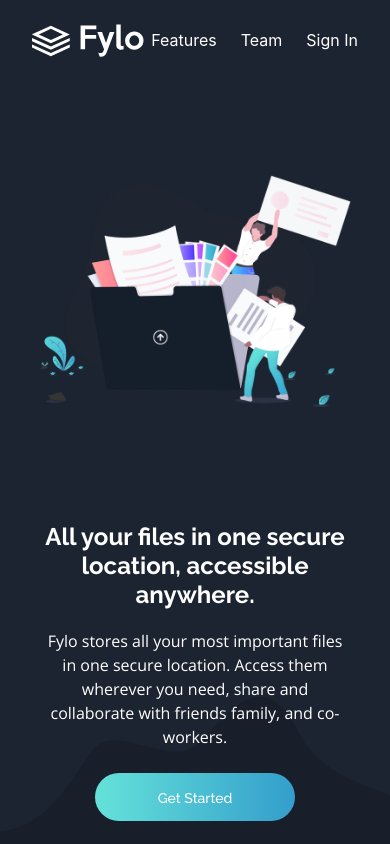
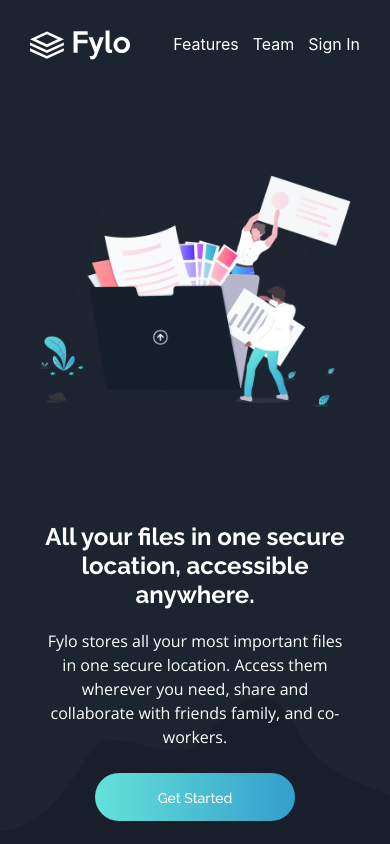
Before and after one commit to anchsk/daysofcode, a Next.js app: page /fylo in a window 390 px wide. Shown: the top 844 px of the page. Built offline with nearby package versions, Linux system fonts and the light colour scheme.

Commit message:
fix styles mobile

```diff
--- a/components/Fylo/sections/Subscribe.js
+++ b/components/Fylo/sections/Subscribe.js
@@ -49,7 +49,7 @@ export const SectionSubscribe = styled(Section)`
 `
 
 export const Content = styled(SectionContent)`
-  width: 60%; //need fix
+  width: 70%; //need fix
   margin: 0 auto;
   background-color: ${colors.darkBlueIntro};
   padding: 24px;
@@ -68,16 +68,17 @@ export const Content = styled(SectionContent)`
     max-width: 48ch;
     margin-bottom: 20px;
   }
-  /* @media screen and ${devices.tablet} {
+   @media screen and ${devices.tablet} {
     width: 60%;
-  } */
+  }
 `
 export const Form = styled.form`
-  width: 100%;
+  //width: 100%;
   display: flex;
   flex-direction: column;
   align-items: center;
   width: 220px;
+  margin: 12px;
 
   input {
     height: 36px;
@@ -90,11 +91,13 @@ export const Form = styled.form`
   }
   button {
     width: 100%;
+    white-space: nowrap;
+
   }
 
   @media screen and ${devices.laptop} {
     display: grid;
-    grid-template-columns: 2fr 1fr;
+    grid-template-columns: 3fr 2fr;
     grid-template-rows: auto;
     grid-column-gap: 12px;
     width: 70%;
--- a/components/Fylo/styled.js
+++ b/components/Fylo/styled.js
@@ -27,17 +27,18 @@ export const Header = styled.header`
   flex-direction: row;
   align-items: center;
   justify-content: space-between;
-  padding: 24px 32px;
+  padding: 30px 30px 24px 30px;
   z-index: 1;
 
   @media screen and ${devices.tablet} {
     padding: 32px 48px;
+    font-size: 14px;
   }
 `
 export const Logo = styled.div`
   display: grid;
   place-items: center;
-  width: 120px;
+  width: 100px;
 
   @media screen and ${devices.tablet} {
     width: 180px;
@@ -51,7 +52,7 @@ export const Nav = styled.nav`
   justify-content: flex-end;
 `
 export const NavLink = styled.a`
-  margin-left: 24px;
+  margin-left: 14px;
   cursor: pointer;
   padding: 2px 0;
   border-bottom: 1px solid transparent;
@@ -60,6 +61,9 @@ export const NavLink = styled.a`
   &:hover {
     border-bottom: 1px solid white;
     transition: border-bottom .3s ease-in;
+  }
+  @media screen and ${devices.tablet} {
+    margin-left: 24px;
   }
 `
 export const Button = styled.button`
```
